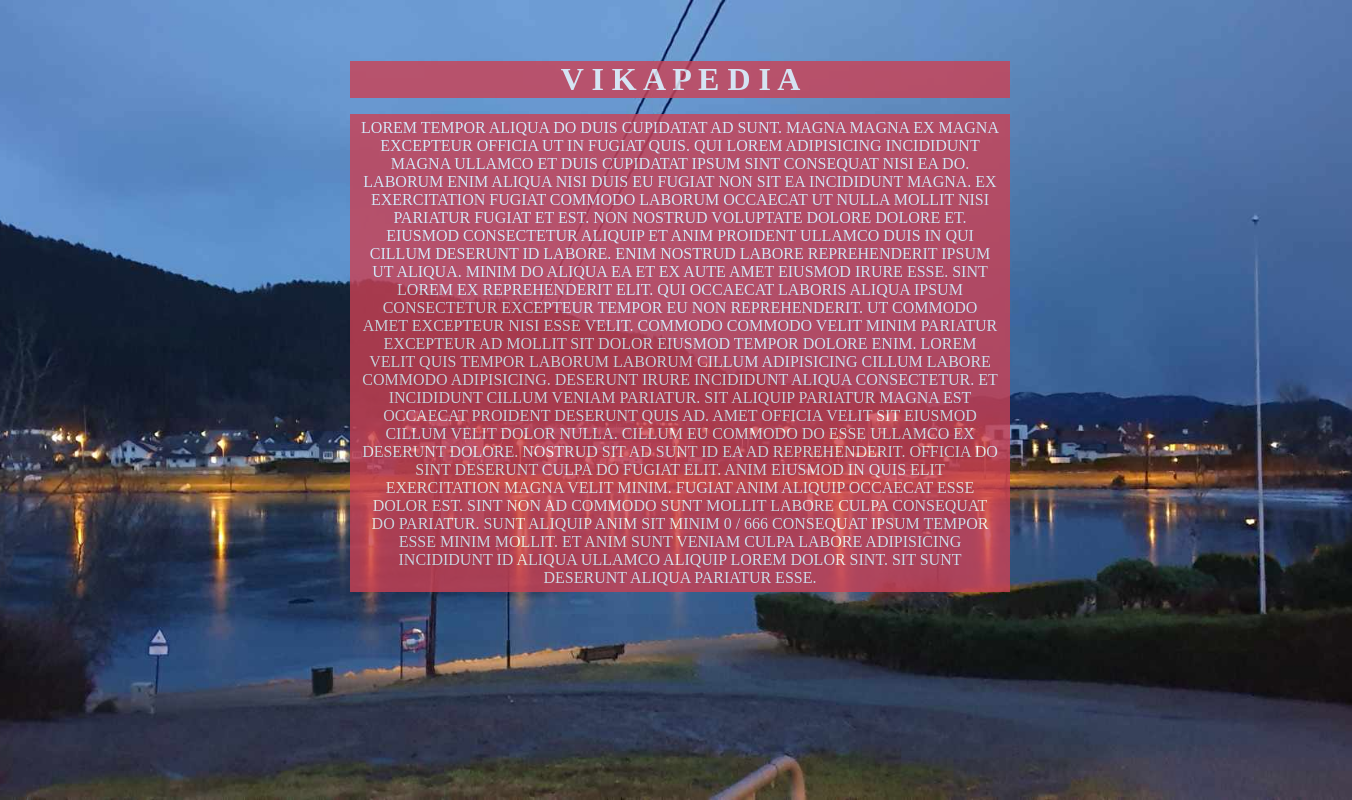
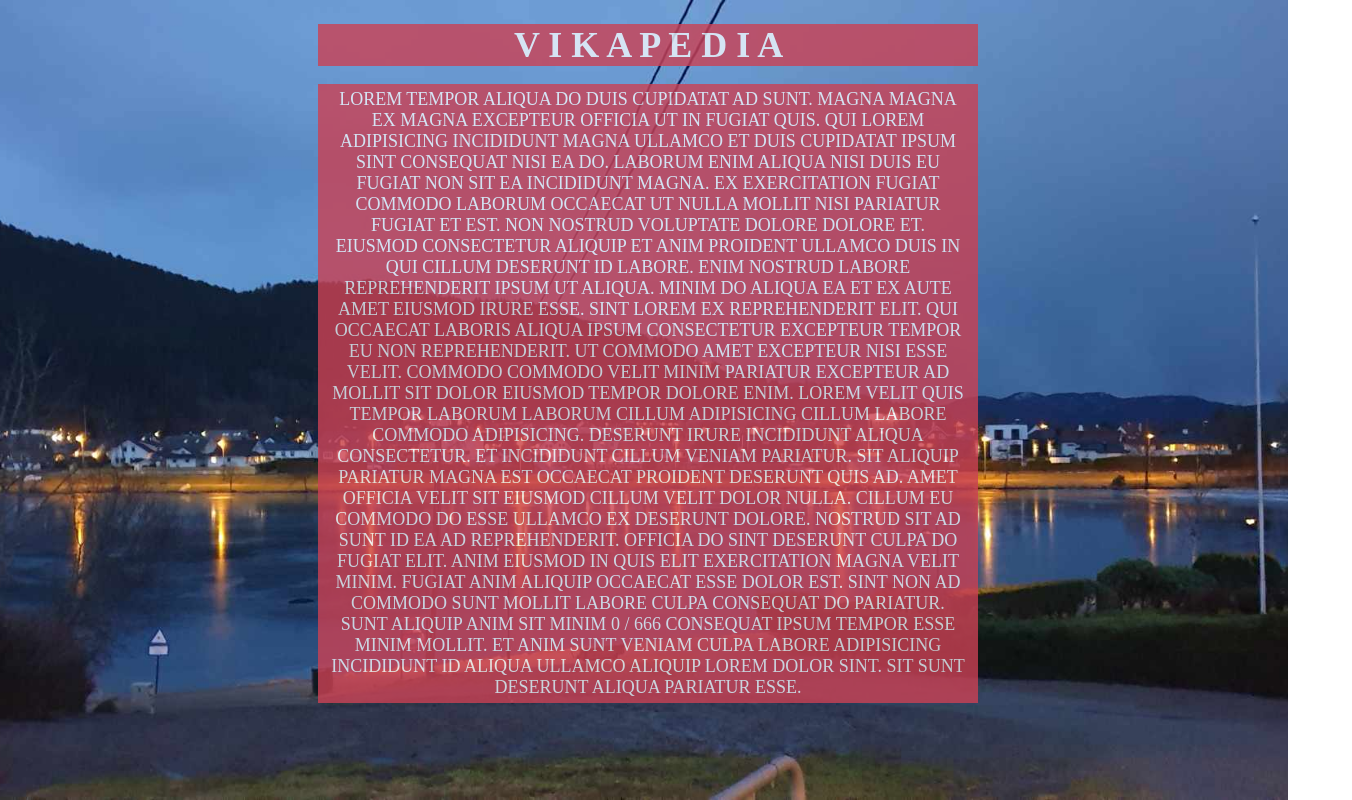
Before and after one commit to 013-8/vikapedia, a Vue app: page / in a window 1280 px wide. Shown: the whole page, 1352 px wide, since content can reach past the window. Built offline with nearby package versions, Linux system fonts and the light colour scheme.

Commit message:
some css ticks

```diff
--- a/src/App.vue
+++ b/src/App.vue
@@ -147,7 +147,7 @@ export default {
 h1 {
     cursor: pointer;
     text-align: center;
-    max-width: 50%;
+    max-width: 100%;
     background-color: #cb4154;
     margin-left: auto;
     margin-right: auto;
@@ -161,7 +161,7 @@ h1 {
     }
 }
 p {
-    max-width: 50%;
+    max-width: 100%;
     background-color: #cb4154;
     text-align: center;
     margin-left: auto;
@@ -172,4 +172,10 @@ p {
     padding-top: 5px;
     padding-bottom: 5px;
 }
+
+@media (min-width: 1024px) {
+    h1,p {
+        max-width: 50%;
+    }
+}
 </style>
--- a/src/assets/base.css
+++ b/src/assets/base.css
@@ -77,7 +77,8 @@ body {
     background-image: url('backgrounds/lillevannet_2.jpg');
 
     font-family: Cheltenham Condensed Bold;
-
+    font-size: 18px;
+    word-wrap: keep-all;
     /* min-height: 100vh; */
     /* color: var(--color-text);
     background: var(--color-background);
--- a/src/assets/main.css
+++ b/src/assets/main.css
@@ -3,10 +3,11 @@
 #app {
     height: 100%;
     min-height: 100%;
-    max-width: 1280px;
+    /* max-width: 1280px; */
+    max-width: 100% !important;
     width: 100%;
-    margin: 0 auto;
-    padding: 2rem;
+    /* margin: 0 auto;
+    padding: 2rem; */
     font-weight: normal;
 }
 
```
